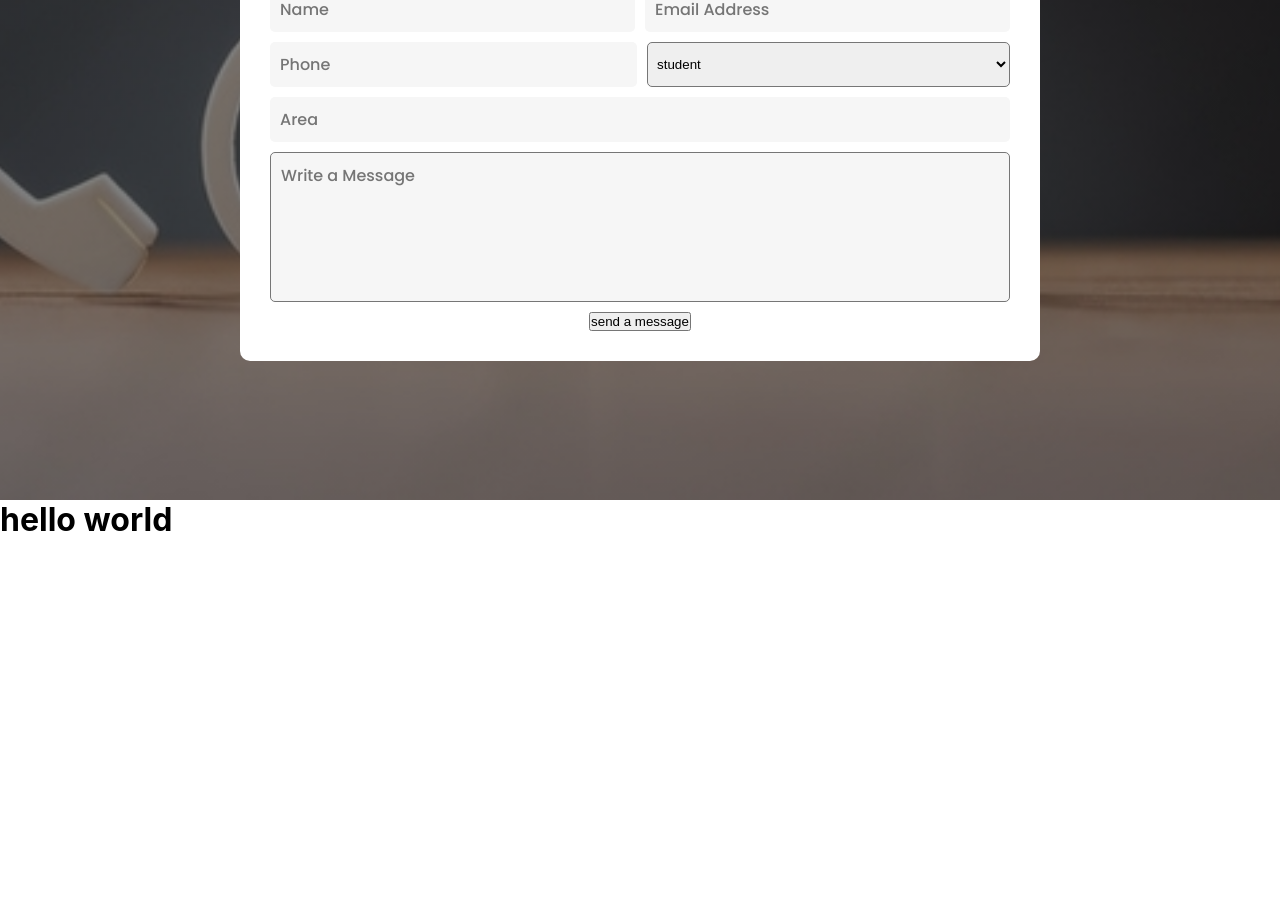
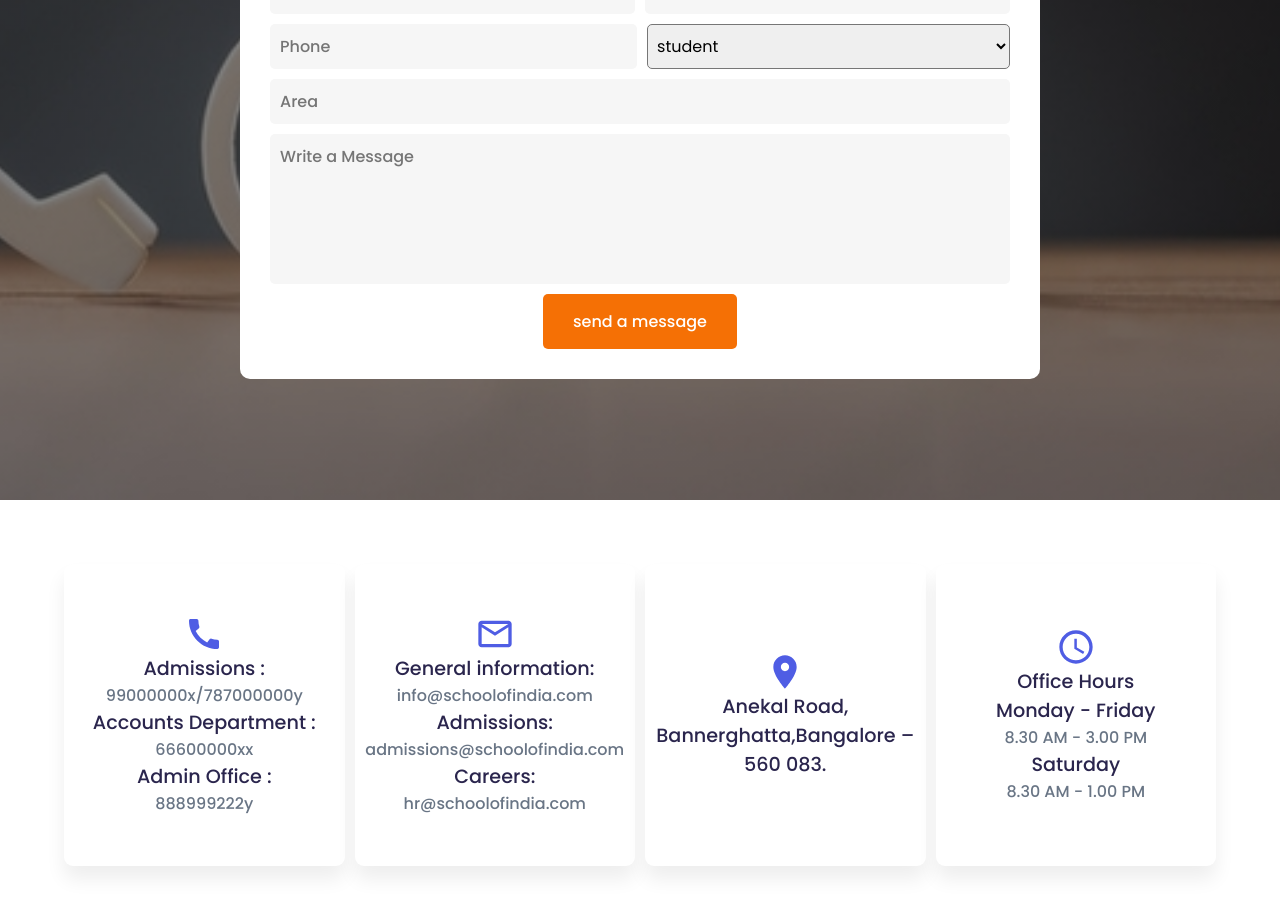
Before and after one commit to PanchaliUpendra/vis, a React (Create React App) app: page /contact in a window 1280 px wide. Shown: the part 400-1312 px from the top of the page. Before the commit the page ends 939 px from the top, so only its background shows below. Built offline with nearby package versions, Linux system fonts and the light colour scheme.

Commit message:
contact us page completed

```diff
--- a/package.json
+++ b/package.json
@@ -3,6 +3,10 @@
   "version": "0.1.0",
   "private": true,
   "dependencies": {
+    "@emotion/react": "^11.11.3",
+    "@emotion/styled": "^11.11.0",
+    "@mui/icons-material": "^5.15.3",
+    "@mui/material": "^5.15.3",
     "@testing-library/jest-dom": "^5.17.0",
     "@testing-library/react": "^13.4.0",
     "@testing-library/user-event": "^13.5.0",
--- a/src/Components/Contact/Contact.css
+++ b/src/Components/Contact/Contact.css
@@ -84,6 +84,9 @@
     outline: none;
     padding-left: 5px;
     padding-right: 5px;
+    font-size: 1rem;
+    font-family: 'poppins';
+    height: 45px;
 }
 .contact-inner-form>textarea{
     min-height: 150px;
@@ -95,4 +98,120 @@
     font-size: 1rem;
     font-weight: 500;
     font-family: 'poppins';
+    outline: none;
+    border: none;
 }
+.contact-inner-form>button{
+    font-size: 1rem;
+    font-family: 'poppins';
+    font-weight: 500;
+    color: white;
+    border:none;
+    min-height: 50px;
+    width: fit-content;
+    padding: 15px 30px;
+    background-color: #F57005;
+    border-radius: 5px;
+    cursor:pointer;
+}
+.contact-inner-form>button:hover{
+    background-color: #e26703;
+}
+
+/* contact info  */
+.contact-info{
+    display: grid;
+    grid-template-columns: repeat(4,1fr);
+    grid-template-rows: auto;
+    align-items: center;
+    justify-content: center;
+    margin-left: 5%;
+    margin-right: 5%;
+    gap: 10px;
+    margin-top: 5%;
+    margin-bottom: 5%;
+}
+.contact-info>div{
+    background-color: white;
+    width: 100%;
+    height: 100%;
+    display: flex;
+    flex-direction: column;
+    align-items: center;
+    justify-content: center;
+    text-align: center;
+    padding-top: 50px;
+    padding-bottom: 50px;
+    border-radius: 9px;
+    box-shadow: 0px 13px 19px 0px rgba(0, 0, 0, 0.07);
+    transition: all 0.3s ease;
+    min-height: 300px;
+}
+.contact-info>div h1{
+    font-size: 1.2rem;
+    font-family: 'poppins';
+    font-weight: 500;
+    color: #2A254D;
+}
+.contact-info>div p{
+    font-size: 1rem;
+    font-family: 'poppins';
+    font-weight: 500;
+    color: #697585;
+}
+
+.contact-info>div:hover{
+    background: #4F5DE4;
+    cursor: pointer;
+}
+.mailoutlineicon{
+    color: #4F5DE4;
+}
+
+.contact-info>div:hover .mailoutlineicon{
+    color: white;
+}
+
+.contact-info>div:hover h1,
+.contact-info>div:hover p{
+    color: white;
+}
+@media all and (max-width:1240px){
+    .contact-info{
+        display: grid;
+        grid-template-columns: repeat(2,1fr);
+    }
+}
+
+@media all and (max-width:810px){
+    .conatct-form{
+        width:98%;
+    }
+}
+
+@media all and (max-width:630px){
+    .contact-info{
+        display: grid;
+        grid-template-columns: repeat(1,1fr);
+    }
+}
+
+@media all and (max-width:517px){
+    .contact-inner-form>div{
+        display: flex;
+        flex-direction: column;
+    }
+    .conatct-form>p{
+        font-size: 1rem;
+    }
+    .conatct-form>h1{
+        font-size: 1.3rem;
+    }
+    .contact-inner-form>textarea{
+        min-height: 110px;
+    }
+    .contact-inner-form>button{
+        min-height: 40px;
+        padding: 10px 20px;
+    }
+}
--- a/src/Components/Contact/Contact.js
+++ b/src/Components/Contact/Contact.js
@@ -1,6 +1,11 @@
 import React from 'react';
 import './Contact.css';
 // import Contactus from './contactassets/contactus.jpeg';
+import CallIcon from '@mui/icons-material/Call';
+import MailOutlineIcon from '@mui/icons-material/MailOutline';
+import LocationOnIcon from '@mui/icons-material/LocationOn';
+import AccessTimeIcon from '@mui/icons-material/AccessTime';
+
 
 function Contact(){
     return(
@@ -33,8 +38,37 @@ function Contact(){
                     </div>
                 </div>
             </div>
-            <div>
-                <h1>hello world</h1>
+            <div className='contact-info'>
+                <div>
+                    <CallIcon  sx={{ fontSize: 40,color:'#4f5de4' }} className='mailoutlineicon'/>
+                    <h1>Admissions :</h1>
+                    <p>99000000x/787000000y</p>
+                    <h1>Accounts Department :</h1>
+                    <p>66600000xx</p>
+                    <h1>Admin Office :</h1>
+                    <p>888999222y</p>
+                </div>
+                <div>
+                    <MailOutlineIcon  sx={{ fontSize: 40 }} className='mailoutlineicon'/>
+                    <h1>General information:</h1>
+                    <p>info@schoolofindia.com</p>
+                    <h1>Admissions:</h1>
+                    <p>admissions@schoolofindia.com</p>
+                    <h1>Careers:</h1>
+                    <p>hr@schoolofindia.com</p>
+                </div>
+                <div>
+                    <LocationOnIcon  sx={{ fontSize: 40 ,color:'#4f5de4'}} className='mailoutlineicon'/>
+                    <h1>Anekal Road, Bannerghatta,Bangalore – 560 083.</h1>
+                </div>
+                <div>
+                    <AccessTimeIcon  sx={{ fontSize: 40,color:'#4f5de4' }} className='mailoutlineicon'/>
+                    <h1>Office Hours</h1>
+                    <h1>Monday - Friday</h1>
+                    <p>8.30 AM - 3.00 PM</p>
+                    <h1>Saturday</h1>
+                    <p>8.30 AM - 1.00 PM</p>
+                </div>
             </div>
         </>
     );
```
Also changed, not shown: 1 other file (tests, documents, lock files or other folders).
